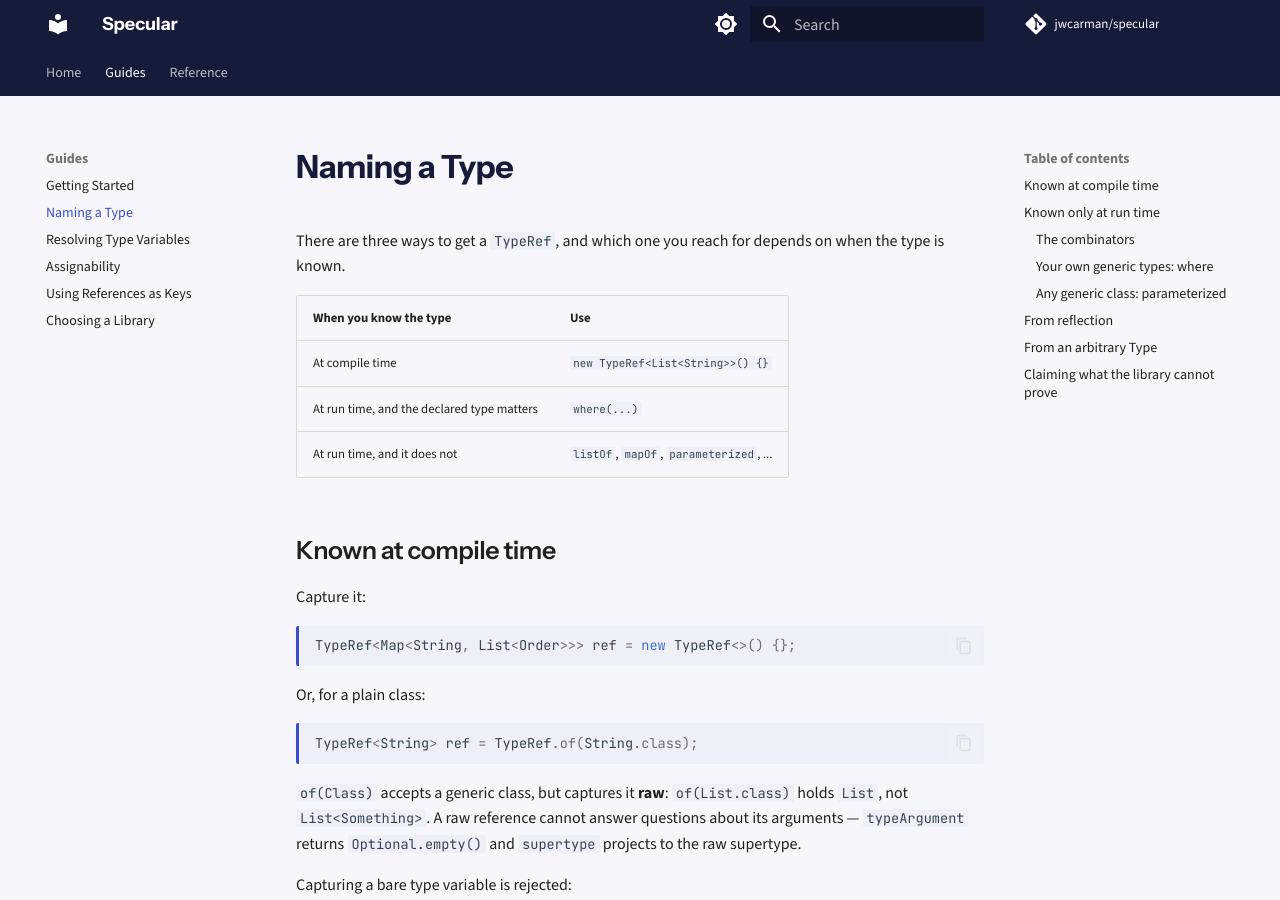
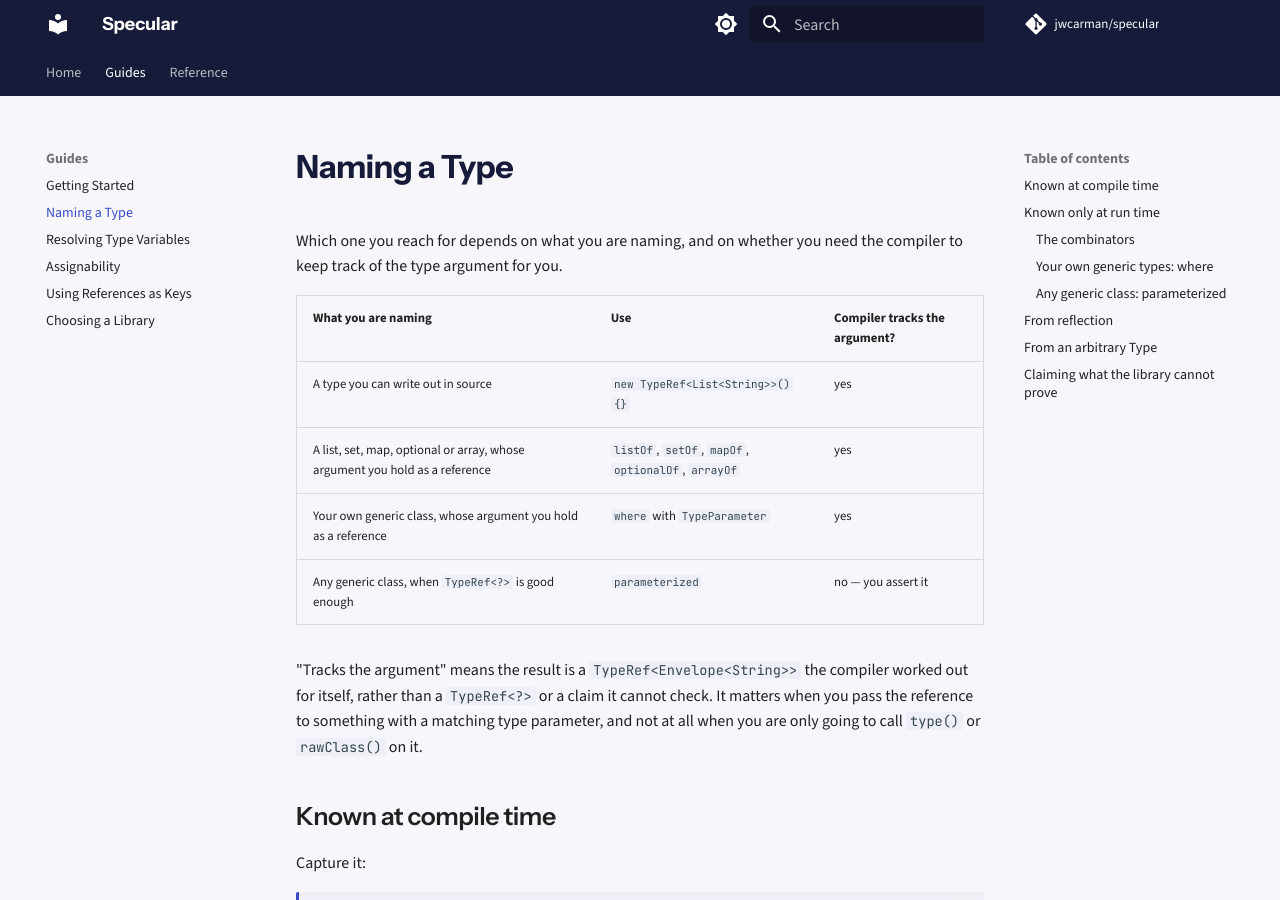
Before and after one commit to jwcarman/specular, an MkDocs documentation site: the page built from docs/guides/naming-a-type.md, in a window 1280 px wide and 900 px high. Built offline with MkDocs 1.6.1 and Material for MkDocs 9.7.7, drawn with Linux system fonts in a browser that asks for light colours; comment, search, counter and statistics services are not loaded; some of the changed text lies outside the part shown.

Commit message:
docs: say what "the declared type" actually meant
The table in naming-a-type.md sorted the construction routes by whether
"the declared type matters", which was jargon for something the page never
defined — and it sorted them wrongly besides. It put the combinators in
the "does not matter" column alongside parameterized, when listOf and
friends are fully typed: only parameterized asks you to assert a type the
compiler cannot check.

The table now sorts by what you are naming, with a separate column for
whether the compiler tracks the argument, and says plainly what that means
and when it matters. "Declared type" is replaced by "compile-time type"
throughout, here and in the javadoc.

Co-Authored-By: Claude Opus 5 (1M context) <noreply@anthropic.com>
Claude-Session: https://claude.ai/code/session_01GrwR5LAshpJmRQT1RJN7CJ

````diff
--- a/docs/guides/naming-a-type.md
+++ b/docs/guides/naming-a-type.md
@@ -1,13 +1,20 @@
 # Naming a Type
 
-There are three ways to get a `TypeRef`, and which one you reach for depends on
-when the type is known.
+Which one you reach for depends on what you are naming, and on whether you need
+the compiler to keep track of the type argument for you.
 
-| When you know the type | Use |
-|---|---|
-| At compile time | `new TypeRef<List<String>>() {}` |
-| At run time, and the declared type matters | `where(...)` |
-| At run time, and it does not | `listOf`, `mapOf`, `parameterized`, ... |
+| What you are naming | Use | Compiler tracks the argument? |
+|---|---|---|
+| A type you can write out in source | `new TypeRef<List<String>>() {}` | yes |
+| A list, set, map, optional or array, whose argument you hold as a reference | `listOf`, `setOf`, `mapOf`, `optionalOf`, `arrayOf` | yes |
+| Your own generic class, whose argument you hold as a reference | `where` with `TypeParameter` | yes |
+| Any generic class, when `TypeRef<?>` is good enough | `parameterized` | no — you assert it |
+
+"Tracks the argument" means the result is a `TypeRef<Envelope<String>>` the
+compiler worked out for itself, rather than a `TypeRef<?>` or a claim it cannot
+check. It matters when you pass the reference to something with a matching type
+parameter, and not at all when you are only going to call `type()` or
+`rawClass()` on it.
 
 ## Known at compile time
 
@@ -101,8 +108,8 @@ Two guards keep this honest:
   It is always a mistake, and the message names the variables that *are*
   available.
 - `resolved()` throws if any variable is still unresolved. Filling some slots and
-  forgetting the rest would otherwise produce a reference whose declared type
-  claims to be concrete while the type it holds is not.
+  forgetting the rest would otherwise produce a reference whose compile-time
+  type claims to be concrete while the type it holds is not.
 
 ```java
 new TypeRef<Map<K, V>>() {}
@@ -121,8 +128,8 @@ combinators.
 
 ### Any generic class: `parameterized`
 
-When the declared type does not matter, `parameterized` builds a reference from
-a raw class and its arguments:
+When you do not need the compiler to track the argument, `parameterized` builds
+a reference from a raw class and its arguments:
 
 ```java
 TypeRef<Envelope<String>> ref =
@@ -141,8 +148,8 @@ TypeRef<Envelope<String>> ref =
     erasure of the raw class rather than of `T`, and the mismatch surfaces as a
     `ClassCastException` wherever a value is finally used.
 
-    `where` has no such gap. Prefer it when the declared type matters, and
-    round-trip anything built with `parameterized` once in a test.
+    `where` has no such gap. Prefer it whenever the result's compile-time type
+    matters, and round-trip anything built with `parameterized` once in a test.
 
 ## From reflection
 
````
Also changed, not shown: 1 other file.
